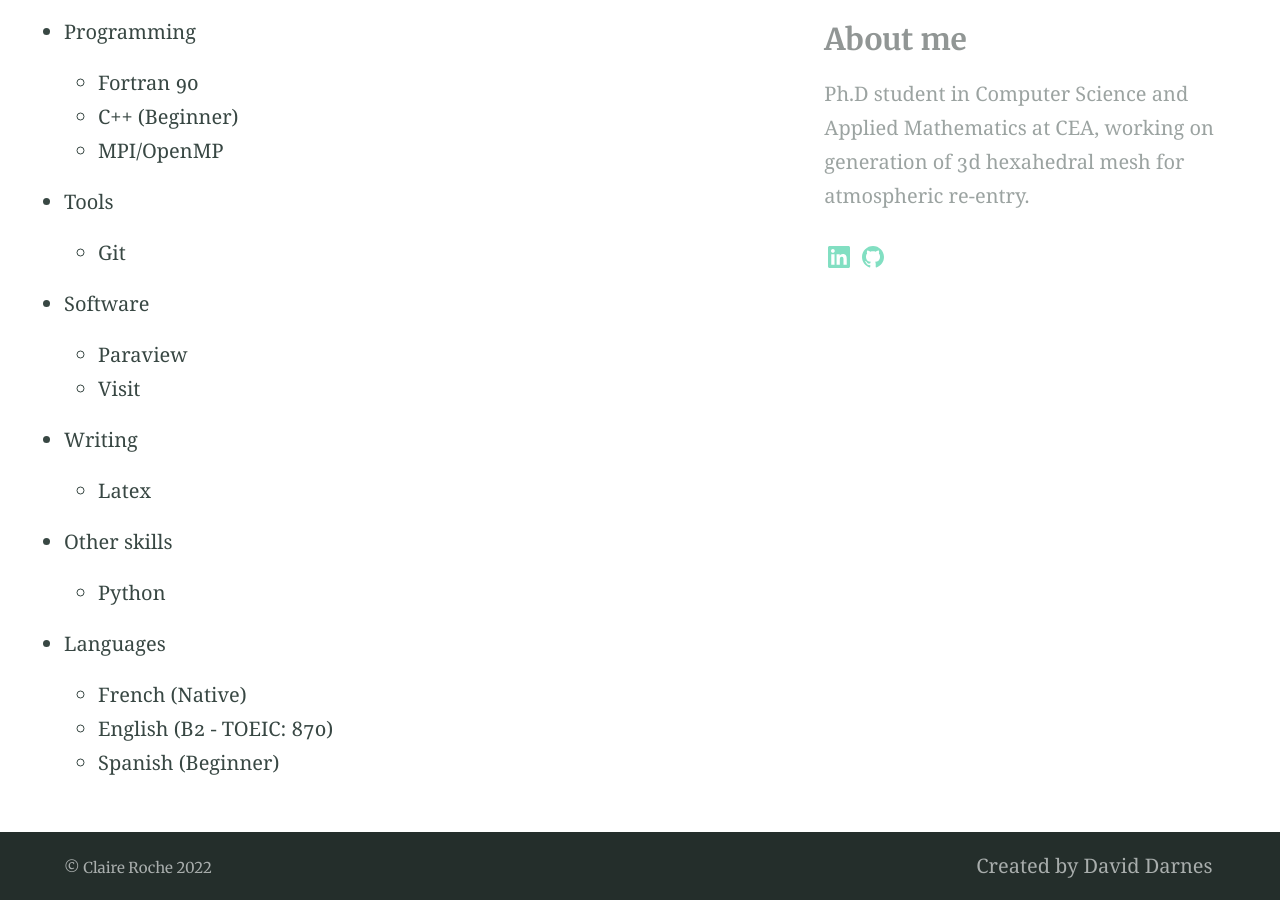
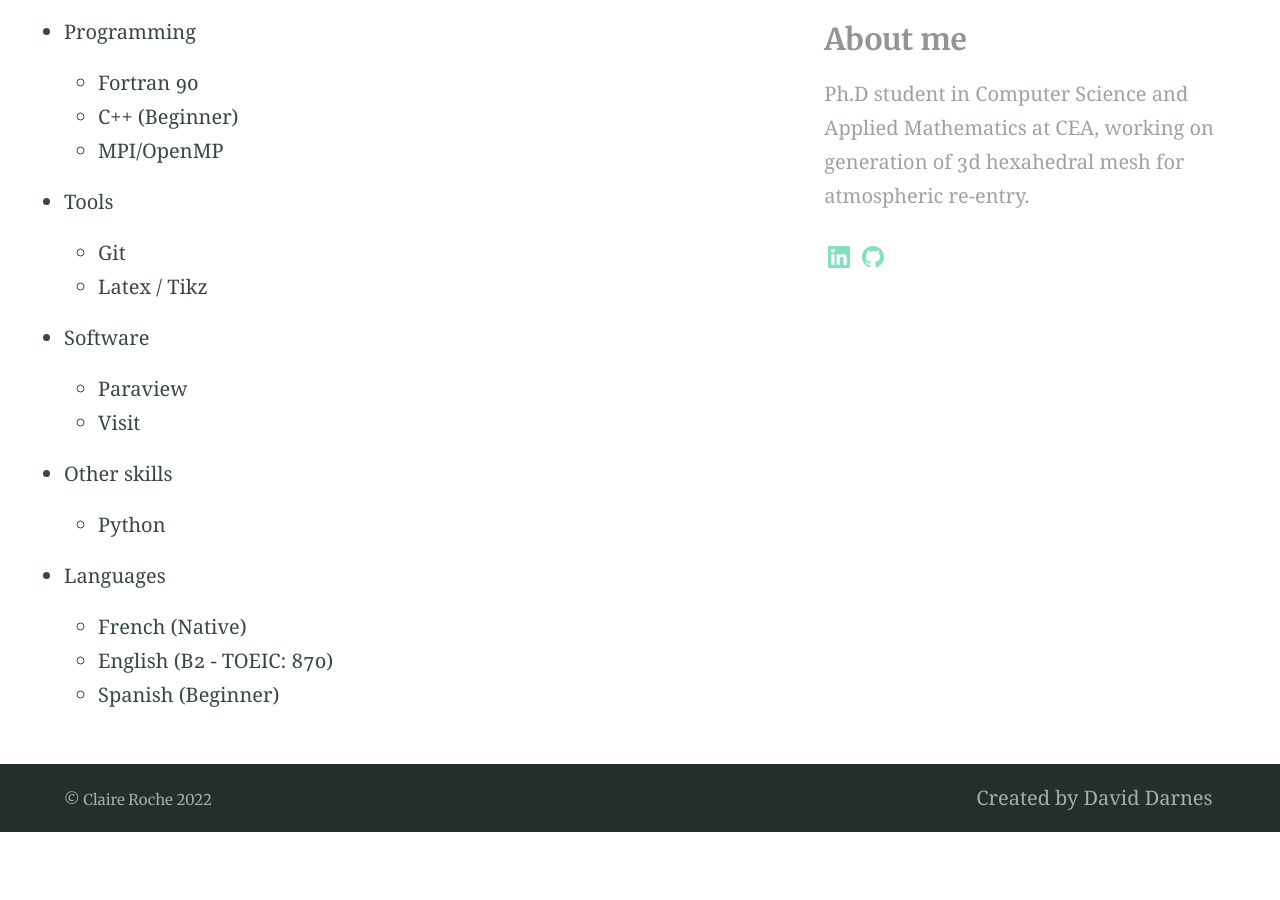
Before and after one commit to claireroche/claireroche.github.io, a Jekyll site: the page built from cv.md, in a window 1280 px wide and 900 px high, scrolled down 939 px. Built offline with Jekyll 4.4.1, drawn with Linux system fonts in a browser that asks for light colours; after the commit the page ends 1771 px from its top, so only the background shows below that.

Commit message:
Correction

```diff
--- a/cv.md
+++ b/cv.md
@@ -26,13 +26,11 @@ aside: true
 
 * Tools
   * Git
+  * Latex / Tikz
 
 * Software
   * Paraview
   * Visit
-
-* Writing
-  * Latex
 
 * Other skills
   * Python
```
